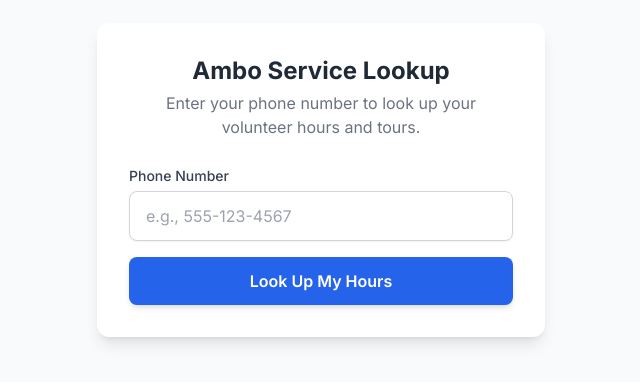
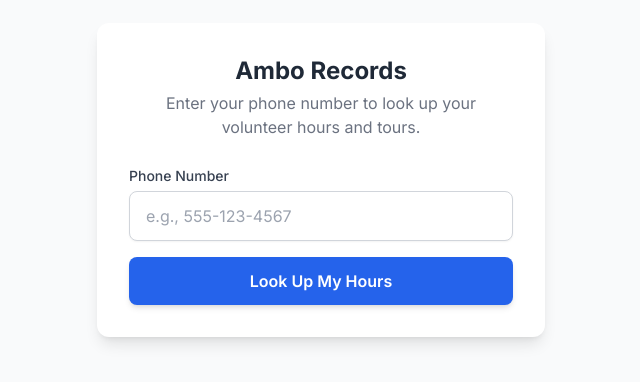
Before and after one commit to SStevensLCS/ambo, a plain HTML site: page index.html in a window 1280 px wide. Shown: the part 220-602 px from the top of the page, without its empty margins (319-959 px from the left). Drawn offline with nearby package versions, Linux system fonts and the light colour scheme.

Commit message:
Updated text

```diff
--- a/index.html
+++ b/index.html
@@ -34,7 +34,7 @@
 
         <!-- Header Section -->
         <div>
-            <h1 class="text-2xl font-bold text-gray-800 text-center">Ambo Service Lookup</h1>
+            <h1 class="text-2xl font-bold text-gray-800 text-center">Ambo Records</h1>
             <p class="text-gray-500 text-center mt-1">Enter your phone number to look up your volunteer hours and tours.</p>
         </div>
 
```
